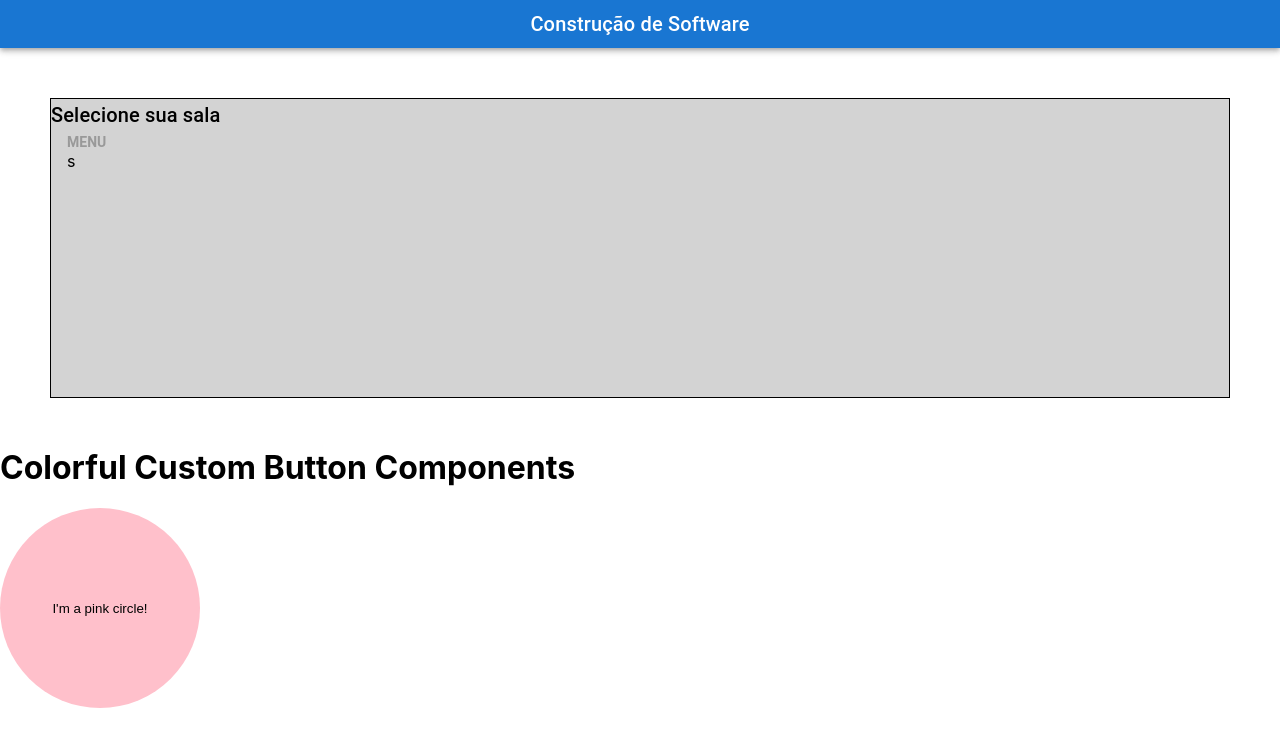
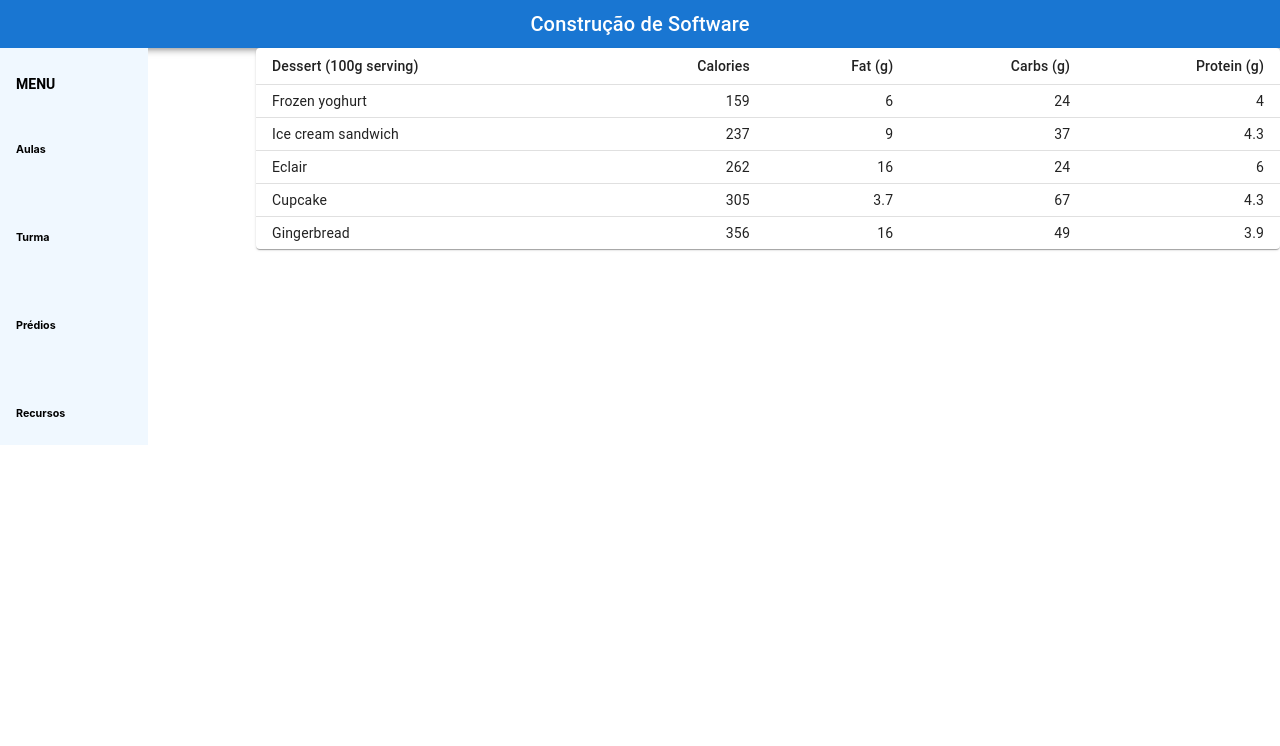
Before and after one commit to pucrs-poli/constr-sw-2022-1-front, a Next.js app: page /reservations in a window 1280 px wide. Shown: the top 746 px of the page. Built offline with nearby package versions, Linux system fonts and the light colour scheme.

Commit message:
feat: add integration with layout

```diff
--- a/src/components/Menu.js
+++ b/src/components/Menu.js
@@ -6,7 +6,24 @@ const Menu = () =>{
                     <a id="menu-label">MENU</a>
                 </Grid>
                 <Grid>
-                    s
+                    <h6>
+                        <a href="/classes">Aulas</a>
+                    </h6>
+                </Grid>
+                <Grid>
+                    <h6>
+                        <a href="/courses">Turma</a>
+                    </h6>
+                </Grid>
+                <Grid>
+                    <h6>
+                        <a href="/buildings">Prédios</a>
+                    </h6>
+                </Grid>
+                <Grid>
+                    <h6>
+                        <a href="/reservations">Recursos</a>
+                    </h6>
                 </Grid>
             </Grid>
 };
--- a/src/components/layout.js
+++ b/src/components/layout.js
@@ -1,5 +1,7 @@
 import styles from "../styles/layout.module.css";
 import Header from "./HeadTitle";
+import Menu from "./Menu";
+
 
 export default function Layout({ children }) {
     return (
@@ -7,7 +9,9 @@ export default function Layout({ children }) {
             <div style={{ gridArea: "header" }}>
                 <Header />
             </div>
-            <div style={{ gridArea: "navbar" }}>Sidebar</div>
+            <div style={{ gridArea: "navbar" }}>
+                <Menu/>
+            </div>
             <div style={{ gridArea: "content" }}>{children}</div>
         </div>
     );
--- a/src/pages/reservations.js
+++ b/src/pages/reservations.js
@@ -1,19 +1,24 @@
 import * as React from 'react';
+import Table from '@mui/material/Table';
+import TableBody from '@mui/material/TableBody';
+import TableCell from '@mui/material/TableCell';
+import TableContainer from '@mui/material/TableContainer';
+import TableHead from '@mui/material/TableHead';
+import TableRow from '@mui/material/TableRow';
+import Paper from '@mui/material/Paper';
 
-import Typography from '@mui/material/Typography';
-import HeadTitle from "../components/HeadTitle";
-import Button from "../components/CustomButtonComponent";
 import Menu from "../components/Menu";
 import styled from 'styled-components';
-import Paper from '@mui/material/Paper';
+import Layout from '../components/layout';
 
 export const Container = styled.div`
-  height: 300px;
+  height: 400px;
+  width: auto;
   display: flex;
-  flex-direction: column;
+  flex-direction: row;
   margin: 50px;
   border: .5px solid black;
-  background-color: #D3D3D3;
+  background-color: #DCDCDC;
 `;
 
 export const Item = styled(Paper)(() => ({
@@ -21,26 +26,58 @@ export const Item = styled(Paper)(() => ({
   textAlign: 'center',
 }));
 
+export function createData(
+    name,
+    calories,
+    fat,
+    carbs,
+    protein
+) {
+  return { name, calories, fat, carbs, protein };
+}
+
+const rows = [
+  createData('Frozen yoghurt', 159, 6.0, 24, 4.0),
+  createData('Ice cream sandwich', 237, 9.0, 37, 4.3),
+  createData('Eclair', 262, 16.0, 24, 6.0),
+  createData('Cupcake', 305, 3.7, 67, 4.3),
+  createData('Gingerbread', 356, 16.0, 49, 3.9),
+];
+
 export default function Reservations() {
   return (
     <>
-      <HeadTitle/>
-      <Container>
-        <Typography variant="h6" component="div">
-          Selecione sua sala
-        </Typography>
-        <Menu/>
-      </Container>
-      <h1>Colorful Custom Button Components</h1>
-      <Button
-        border="none"
-        color="pink"
-        height="200px"
-        onClick={() => alert("You clicked on the pink circle!")}
-        radius="50%"
-        width="200px"
-        children="I'm a pink circle!"
-      />
+      <Layout>
+          <TableContainer component={Paper}>
+          <Table sx={{ minWidth: 100 }} size="small" aria-label="a dense table">
+            <TableHead>
+              <TableRow>
+                <TableCell>Dessert (100g serving)</TableCell>
+                <TableCell align="right">Calories</TableCell>
+                <TableCell align="right">Fat&nbsp;(g)</TableCell>
+                <TableCell align="right">Carbs&nbsp;(g)</TableCell>
+                <TableCell align="right">Protein&nbsp;(g)</TableCell>
+              </TableRow>
+            </TableHead>
+            <TableBody>
+              {rows.map((row) => (
+                <TableRow
+                  key={row.name}
+                  sx={{ '&:last-child td, &:last-child th': { border: 0 } }}
+                >
+                  <TableCell component="th" scope="row">
+                    {row.name}
+                  </TableCell>
+                  <TableCell align="right">{row.calories}</TableCell>
+                  <TableCell align="right">{row.fat}</TableCell>
+                  <TableCell align="right">{row.carbs}</TableCell>
+                  <TableCell align="right">{row.protein}</TableCell>
+                </TableRow>
+              ))}
+            </TableBody>
+          </Table>
+        </TableContainer>
+      </Layout>
     </>
   );
 }
--- a/src/styles/globals.css
+++ b/src/styles/globals.css
@@ -15,18 +15,20 @@ a {
   box-sizing: border-box;
 }
 #menu-label{
-  color: #999999;
+  color: #000000;
   font-size: 14px;
   font-family: 'Roboto', sans-serif;
   font-weight: 600;
   border: none;
 }
 #grid-menu{
+  background-color: aliceblue;
   width: 148px;
   margin: 0px;
 }
 
 #grid-menu > div{
+  margin-top: 25px;
   margin-left: 16px;
 }
 
```
